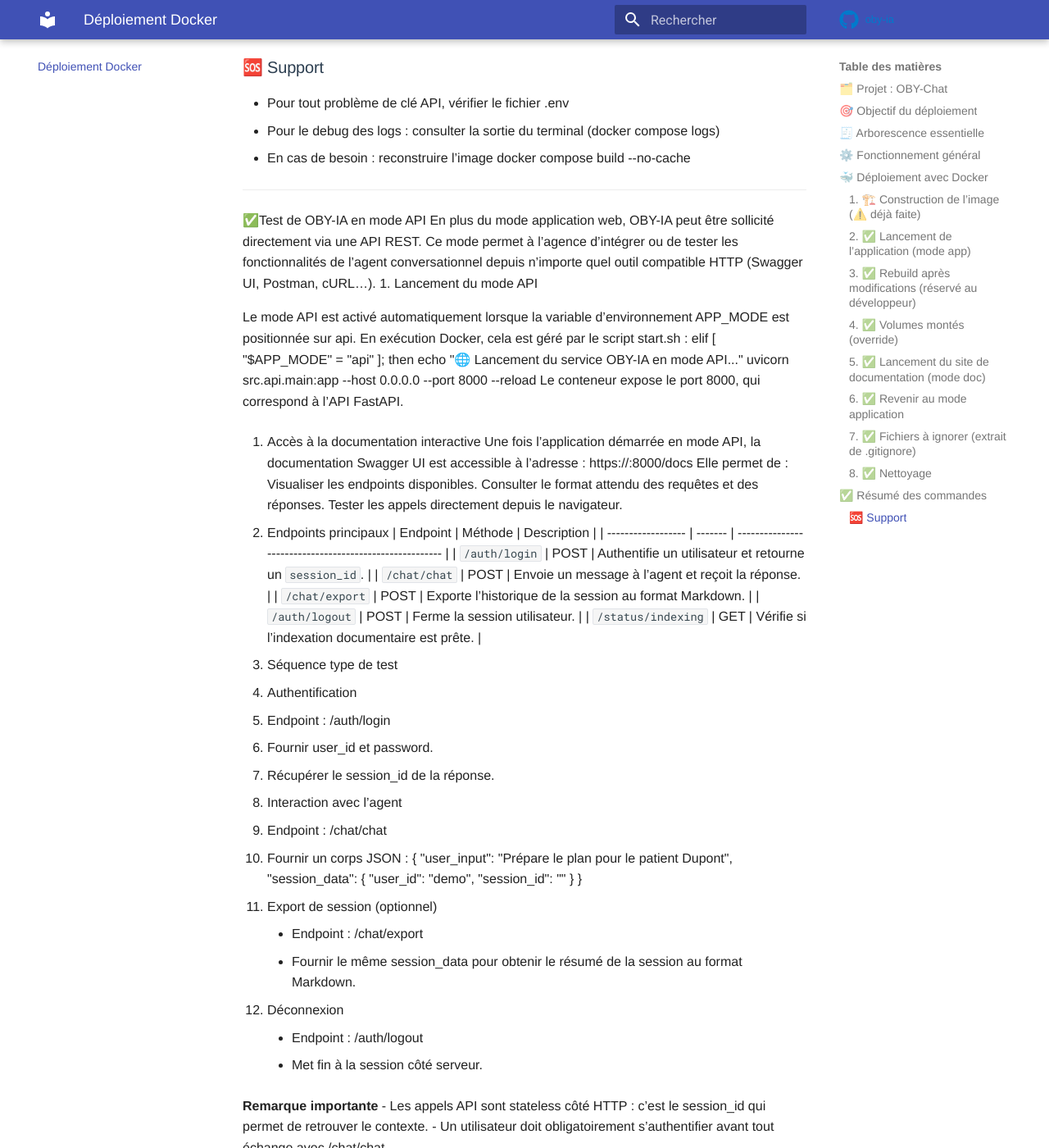
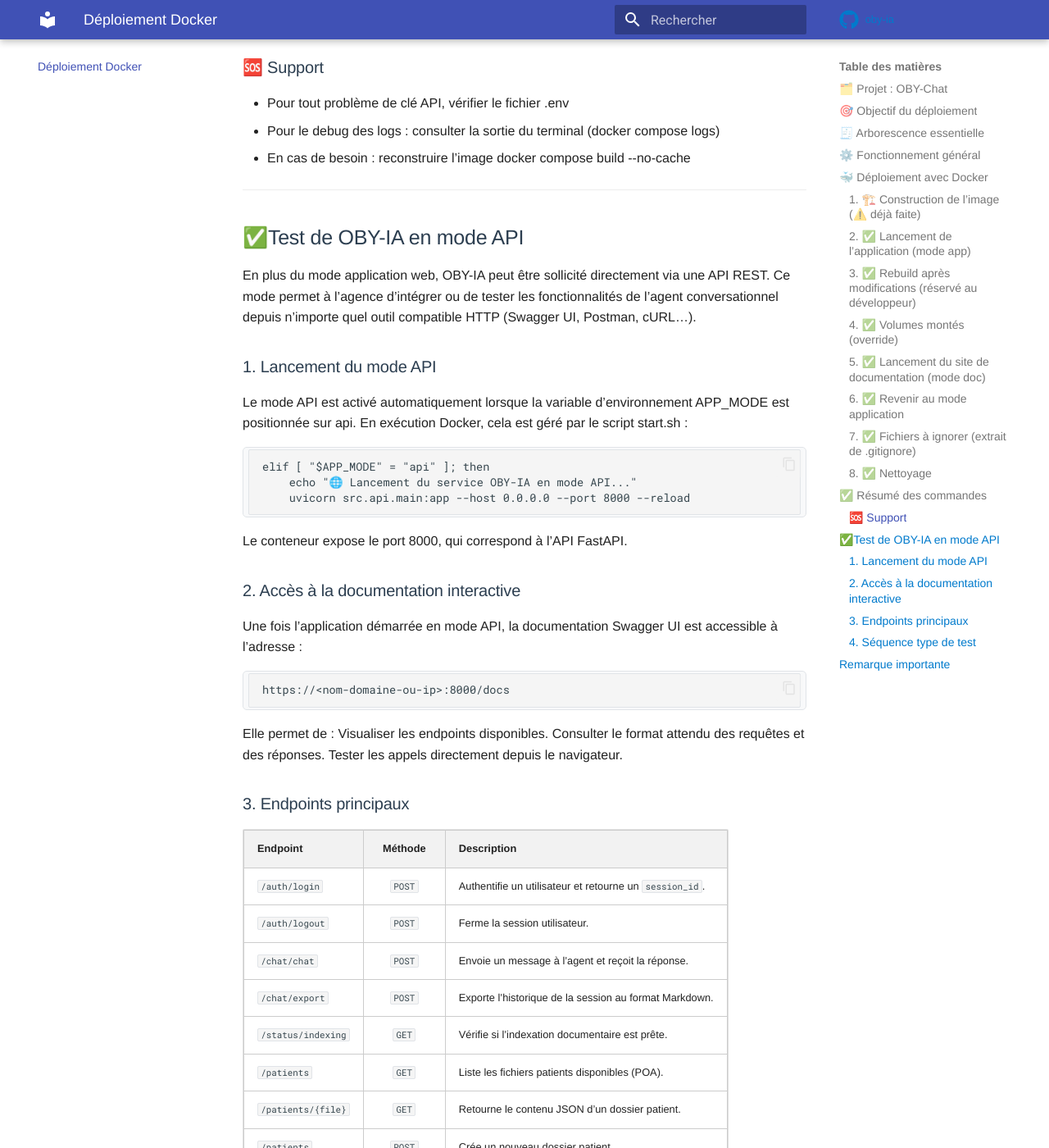
Before and after one commit to DSAGRO3F/OBY-Chat, an MkDocs documentation site: the page built from docs/deploiement.md, in a window 1280 px wide and 1400 px high, scrolled down 3971 px. Shown: the whole window at 82% size. Built offline with MkDocs 1.6.1 and Material for MkDocs 9.7.7, drawn with Linux system fonts in a browser that asks for light colours; comment, search, counter and statistics services are not loaded; some of the changed text lies outside the part shown.

Commit message:
Corrections au sujet de la doc

````diff
--- a/docs/deploiement.md
+++ b/docs/deploiement.md
@@ -182,36 +182,47 @@
 
 ---
 
- ✅Test de OBY-IA en mode API
+## ✅Test de OBY-IA en mode API
 En plus du mode application web, OBY-IA peut être sollicité directement via une API REST.
 Ce mode permet à l’agence d’intégrer ou de tester les fonctionnalités de l’agent conversationnel depuis n’importe quel outil compatible HTTP (Swagger UI, Postman, cURL…).
-1. Lancement du mode API
+### 1. Lancement du mode API
 
 Le mode API est activé automatiquement lorsque la variable d’environnement APP_MODE est positionnée sur api.
 En exécution Docker, cela est géré par le script start.sh :
+```
 elif [ "$APP_MODE" = "api" ]; then
     echo "🌐 Lancement du service OBY-IA en mode API..."
     uvicorn src.api.main:app --host 0.0.0.0 --port 8000 --reload
+```
 Le conteneur expose le port 8000, qui correspond à l’API FastAPI.
 
-2. Accès à la documentation interactive
+### 2. Accès à la documentation interactive
 Une fois l’application démarrée en mode API, la documentation Swagger UI est accessible à l’adresse :
+```
 https://<nom-domaine-ou-ip>:8000/docs
+```
 Elle permet de :
 Visualiser les endpoints disponibles.
 Consulter le format attendu des requêtes et des réponses.
 Tester les appels directement depuis le navigateur.
 
-3. Endpoints principaux
-| Endpoint           | Méthode | Description                                             |
-| ------------------ | ------- | ------------------------------------------------------- |
-| `/auth/login`      | POST    | Authentifie un utilisateur et retourne un `session_id`. |
-| `/chat/chat`       | POST    | Envoie un message à l’agent et reçoit la réponse.       |
-| `/chat/export`     | POST    | Exporte l’historique de la session au format Markdown.  |
-| `/auth/logout`     | POST    | Ferme la session utilisateur.                           |
-| `/status/indexing` | GET     | Vérifie si l’indexation documentaire est prête.         |
+### 3. Endpoints principaux
 
-4. Séquence type de test
+| Endpoint              | Méthode | Description |
+|-----------------------|:-------:|-------------|
+| `/auth/login`         | `POST`  | Authentifie un utilisateur et retourne un `session_id`. |
+| `/auth/logout`        | `POST`  | Ferme la session utilisateur. |
+| `/chat/chat`          | `POST`  | Envoie un message à l’agent et reçoit la réponse. |
+| `/chat/export`        | `POST`  | Exporte l’historique de la session au format Markdown. |
+| `/status/indexing`    | `GET`   | Vérifie si l’indexation documentaire est prête. |
+| `/patients`           | `GET`   | Liste les fichiers patients disponibles (POA). |
+| `/patients/{file}`    | `GET`   | Retourne le contenu JSON d’un dossier patient. |
+| `/patients`           | `POST`  | Crée un nouveau dossier patient. |
+| `/patients/{file}`    | `PUT`   | Met à jour un dossier patient existant. |
+| `/patients/{file}`    | `DELETE`| Supprime un dossier patient. |
+
+
+### 4. Séquence type de test
    1. Authentification
    - Endpoint : /auth/login
    - Fournir user_id et password.
@@ -234,6 +245,7 @@
       - Endpoint : /auth/logout
       - Met fin à la session côté serveur.
 
-**Remarque importante**
+## **Remarque importante**
 - Les appels API sont stateless côté HTTP : c’est le session_id qui permet de retrouver le contexte.
 - Un utilisateur doit obligatoirement s’authentifier avant tout échange avec /chat/chat.
+- Le nom du patient doit être dans la requête utilisateur: Cela permet de détecter le changement de patient et d'enclencher la suppression de l'historique dans la fenêtre de chat.
````
Also changed, not shown: docs/documentation_oby_ia.md (added, +149 -0 lines), 2 other files.
